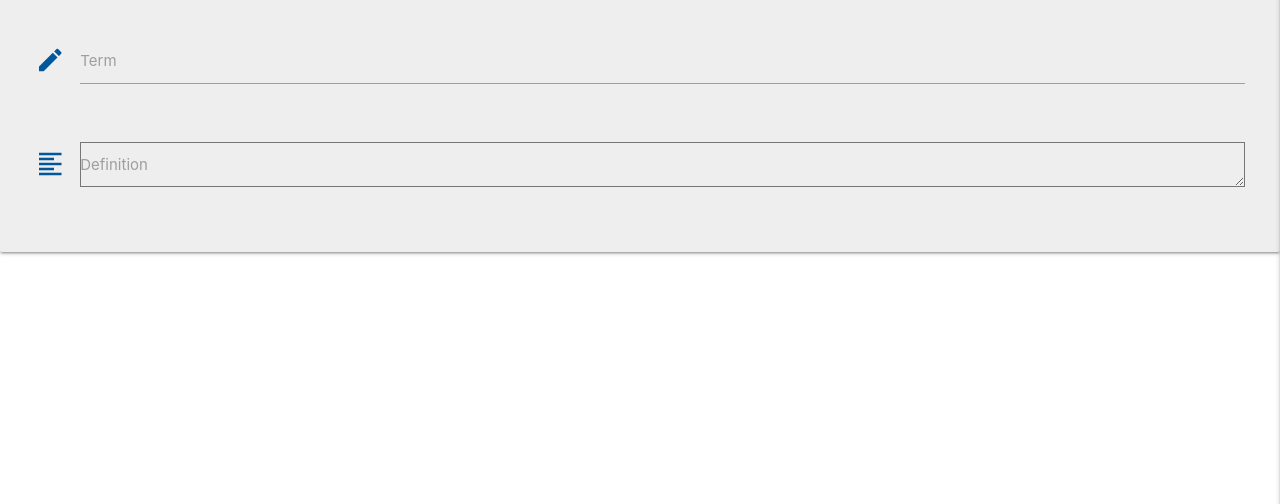
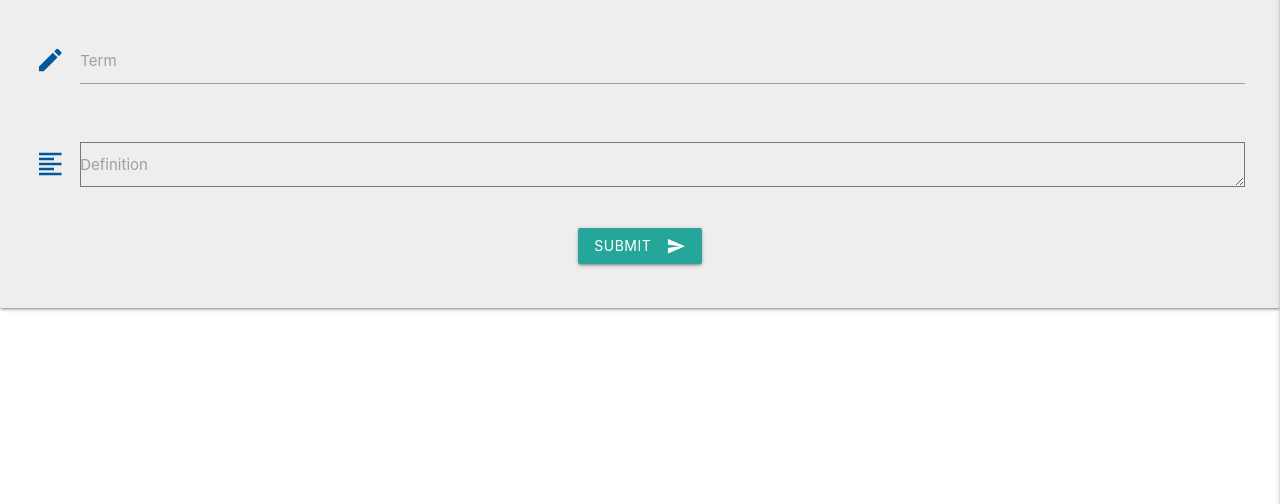
Before and after one commit to BobHerold/computer-terms, a Flask app: page /add_term in a window 1280 px wide. Shown: the part 160-664 px from the top of the page. Run offline with Flask 2, Linux system fonts and the light colour scheme; some libraries are stand-ins or nearby versions.

Commit message:
Allow user to submit term to database

```diff
--- a/app.py
+++ b/app.py
@@ -22,12 +22,20 @@ mongo = PyMongo(app)
 @app.route("/")
 @app.route("/get_terms")
 def get_terms():
-    terms = mongo.db.terms.find()
+    terms = mongo.db.terms.find().sort("term", 1)
     return render_template("terms.html", terms=terms)
 
 
-@app.route("/add_term")
+@app.route("/add_term", methods=["GET", "POST"])
 def add_term():
+    if request.method == "POST":
+        term = {
+            "term": request.form.get("term"),
+            "definition": request.form.get("definition")
+        }
+        mongo.db.terms.insert_one(term)
+        flash("Term Successfully Added")
+        return redirect(url_for("get_terms"))
     return render_template("add_term.html")
 
 
--- a/static/css/style.css
+++ b/static/css/style.css
@@ -1,3 +1,7 @@
 .text-shadow {
     text-shadow: 2px 2px 2px rgba(0, 0, 0, 0.5);
 }
+
+.flashes h4 {
+    line-height: 2;
+}
--- a/templates/add_term.html
+++ b/templates/add_term.html
@@ -4,7 +4,8 @@
     <h3 class="light-blue-text text-darken-4 center-align">Add Term</h3>
 
 <div class="row card-panel grey lighten-3">
-	<form class="col s12" method="POST" action="">
+	<form class="col s12" method="POST" action="{{ url_for('add_term') }}">
+        <!-- term name -->
 		<div class="row">
 			<div class="input-field col s12">
 				<i class="material-icons prefix light-blue-text text-darken-4">edit</i>
@@ -13,6 +14,7 @@
 				<label for="term">Term</label>
 			</div>
 		</div>
+        <!-- term definition -->
         <div class="row">
 			<div class="input-field col s12">
 				<i class="material-icons prefix light-blue-text text-darken-4">format_align_left</i>
@@ -20,6 +22,14 @@
                 <label for="definition">Definition</label>
 			</div>
 		</div>
+        <!-- submit button -->
+        <div class="row">
+            <div class="col s12 center-align">
+                <button class="btn waves-effect waves-light" type="submit">Submit
+                    <i class="material-icons right">send</i>
+                </button>
+            </div>
+        </div>
 	</form>
 </div>
 
--- a/templates/terms.html
+++ b/templates/terms.html
@@ -1,6 +1,7 @@
 {% extends "base.html" %}
 {% block content %}
 
+    <h3 class="light-blue-text text-darken-4 center-align">All Terms</h3>
 
     {% for term in terms %}
         {{ term.term }}<br>
```
